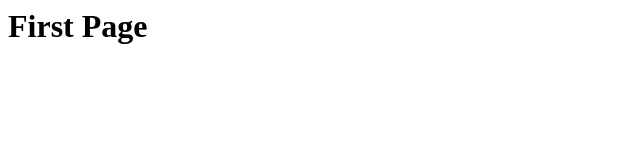
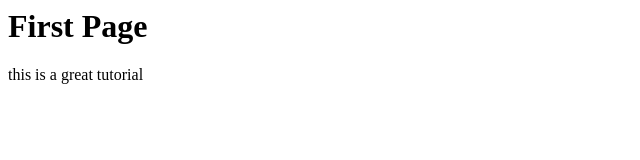
Before and after one commit to karimalomari/git-course, a plain HTML site: page index.html in a window 1280 px wide. Shown: the whole page, without its empty margins (0-640 px from the left). Drawn offline with Linux system fonts and the light colour scheme.

Commit message:
Changed the indext file

```diff
--- a/index.html
+++ b/index.html
@@ -2,6 +2,7 @@
   <head>
   <body>
     <h1>First Page</h1>
+    <p>this is a great tutorial</p>
   </body>
   </head>
 </html>
```
Also changed, not shown: 1 other file.
